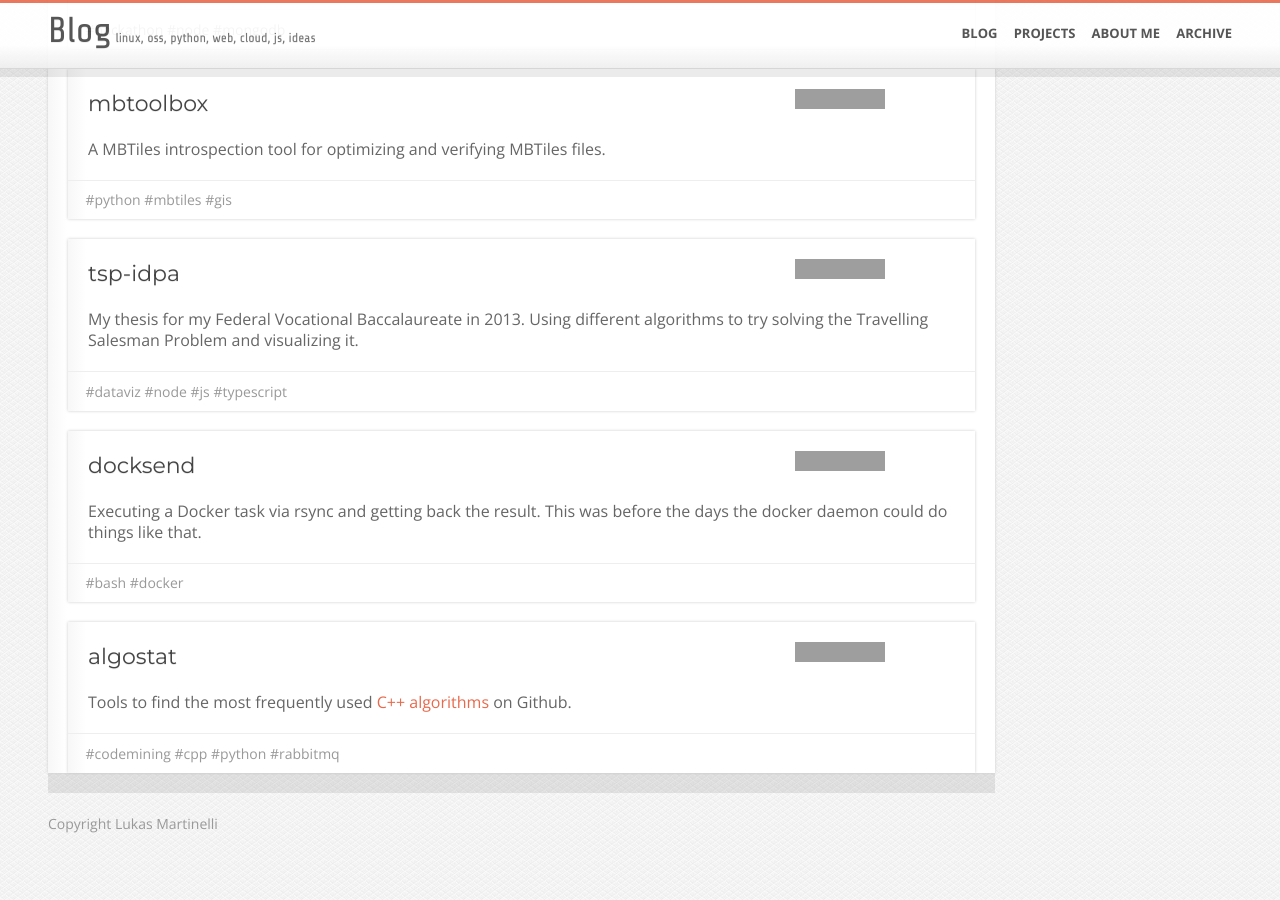
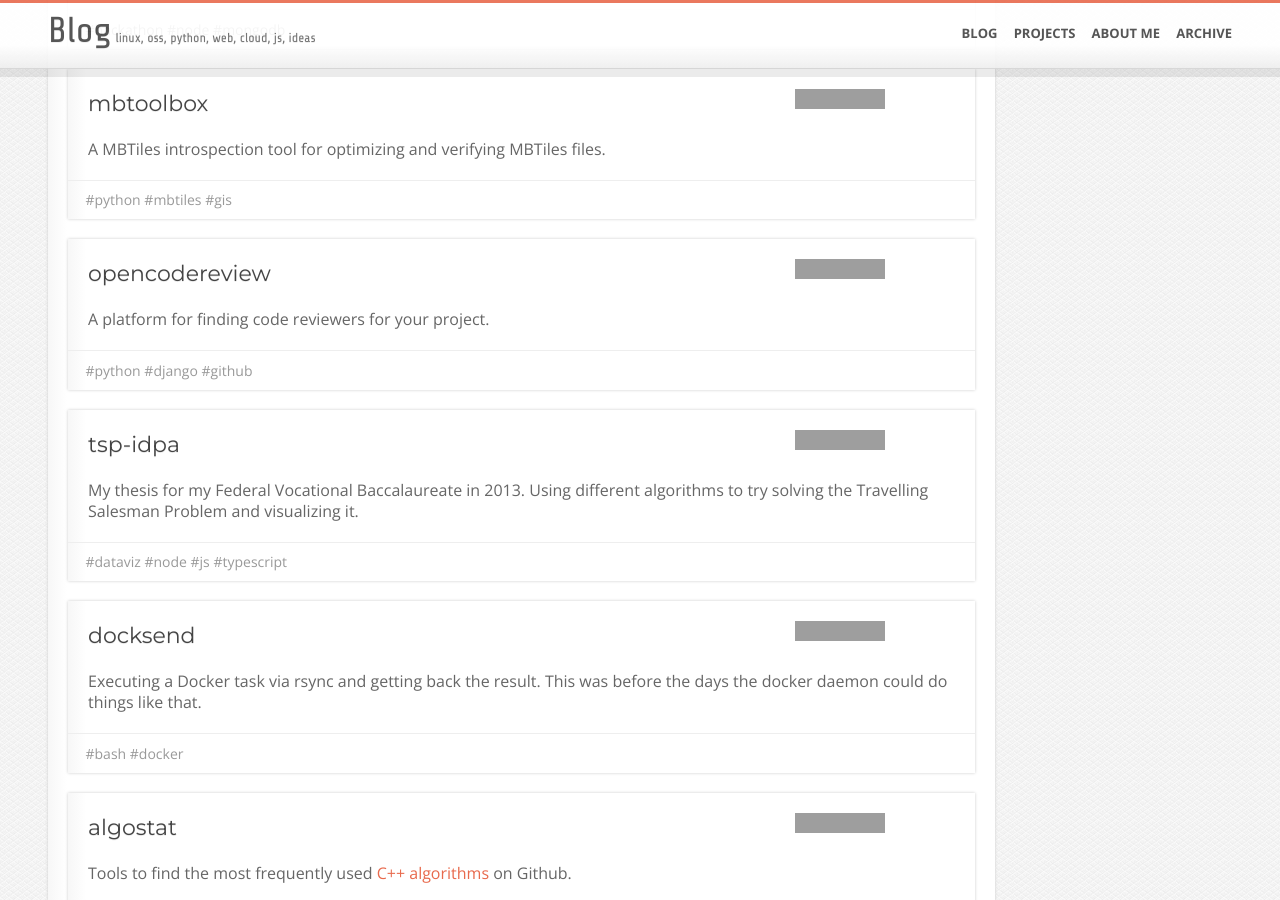
Before and after one commit to lukasmartinelli/lukasmartinelli.github.io, a Jekyll site: the page built from projects.html, in a window 1280 px wide and 900 px high, scrolled down 4314 px. Built offline with Jekyll 4.4.1, drawn with Linux system fonts in a browser that asks for light colours; Markdown is read by kramdown in place of the engine named in the settings; before the commit the page ends 5165 px from its top, so only the background shows below that; grey boxes are pictures that could not be loaded.

Commit message:
Add opencodereview

```diff
--- a/projects.html
+++ b/projects.html
@@ -490,6 +490,25 @@ Python into C++ without worrying about the missing type annotations in python. O
         <article class="project">
           <header>
             <h3>
+              <span>opencodereview</span>
+              <iframe class="github-stars" src="https://ghbtns.com/github-btn.html?user=lukasmartinelli&repo=opencodereview&type=star&count=true&size=large" frameborder="0" scrolling="0" width="160px" height="30px"></iframe>
+            </h3>
+          </header>
+          <div class="content">
+            <p>A platform for finding code reviewers for your project.</p>
+          </div>
+          <footer>
+            <span class="tags">
+              <a href="#" rel="tag">#python</a>
+              <a href="#" rel="tag">#django</a>
+              <a href="#" rel="tag">#github</a>
+            </span>
+          </footer>
+        </article>
+
+        <article class="project">
+          <header>
+            <h3>
               <span>tsp-idpa</span>
               <iframe class="github-stars" src="https://ghbtns.com/github-btn.html?user=lukasmartinelli&repo=tsp-idpa&type=star&count=true&size=large" frameborder="0" scrolling="0" width="160px" height="30px"></iframe>
             </h3>
```
